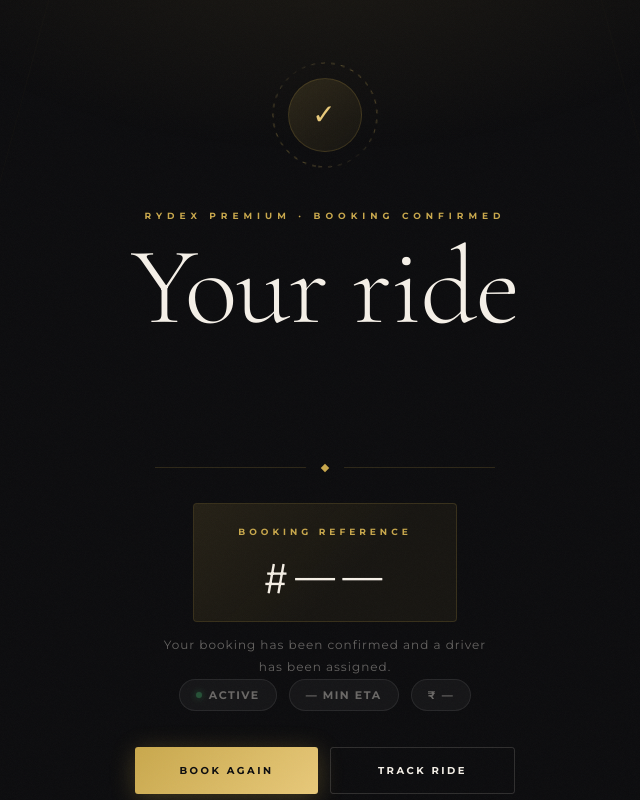
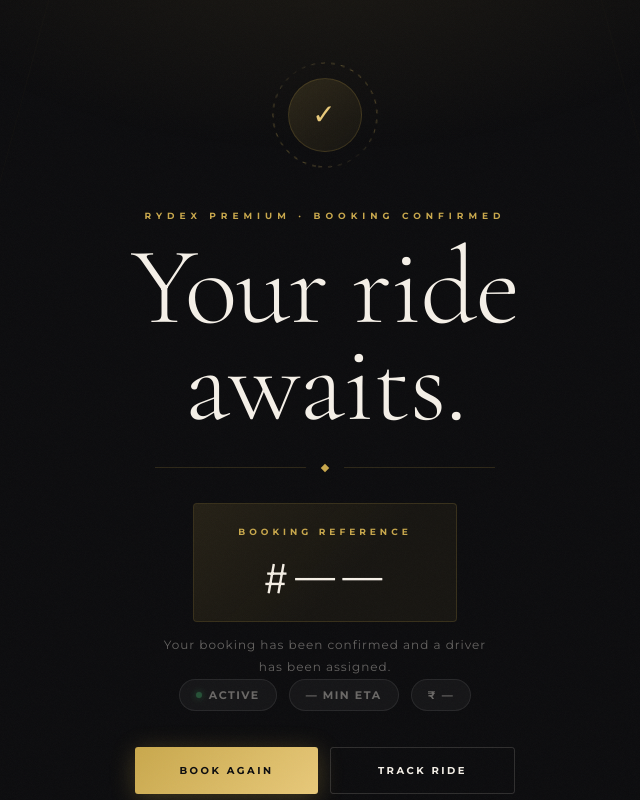
Before and after one commit to BalaAdithya16/RYDE-X, a website: page public/confirmed.html in a window 1280 px wide. Shown: the whole page, without its empty margins (315-955 px from the left). Drawn offline with nearby package versions, Linux system fonts and the light colour scheme.

Commit message:
Update confirmed.html

```diff
--- a/public/confirmed.html
+++ b/public/confirmed.html
@@ -330,7 +330,7 @@
     <p class="eyebrow">Rydex Premium · Booking Confirmed</p>
 
     <div class="hero-word"><span>Your ride</span></div>
-    <div class="hero-accent"><span>awaits.</span></div>
+    <div class="hero-word"><span>awaits.</span></div>
 
     <div class="divider">
       <div class="divider-line"></div>
```
